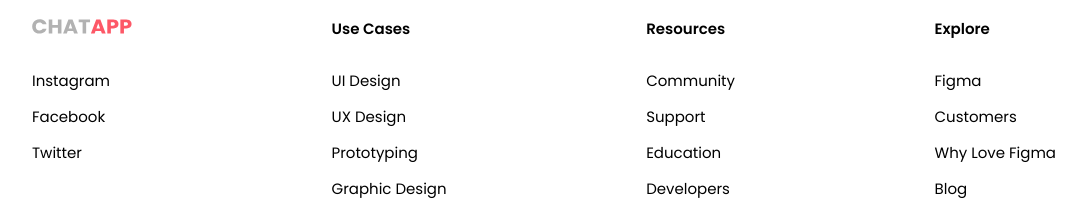
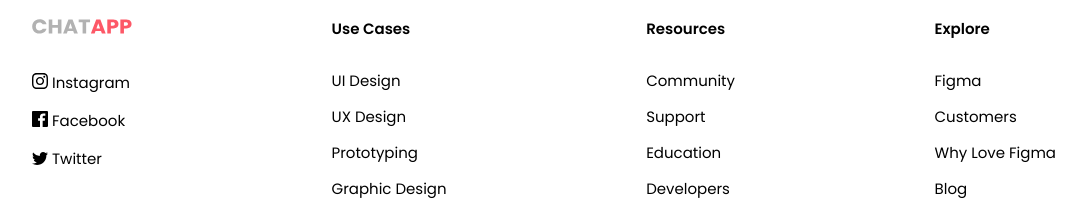
Before and after one commit to julianandreszb/chat-app, a plain HTML site: page index.html in a window 1280 px wide. Shown: the part 1621-1831 px from the top of the page, without its empty margins (96-1182 px from the left). Drawn offline with Linux system fonts and the light colour scheme.

Commit message:
feat: implement icons

```diff
--- a/css/style.css
+++ b/css/style.css
@@ -505,6 +505,30 @@
 
 /*endregion*/
 
+/*region ICONS */
+.icon {
+    width: 2rem;
+    height: 2rem;
+    display: inline-block;
+    background-repeat: no-repeat;
+    position: relative;
+    top: 0.5rem;
+}
+
+.icon-instagram {
+    background: url(/images/instagram-icon.svg) no-repeat;
+}
+
+.icon-facebook {
+    background: url(/images/facebook-icon.svg) no-repeat;
+}
+
+.icon-twitter {
+    background: url(/images/twitter-icon.svg) no-repeat;
+    top: 0.8rem;
+}
+/*endregion*/
+
 /*region CLASS HELPERS */
 .absolute {
     position: absolute;
@@ -521,5 +545,4 @@
 .uppercase {
     text-transform: uppercase;
 }
-
 /*endregion*/
--- a/index.html
+++ b/index.html
@@ -122,13 +122,13 @@
                         </a>
                     </li>
                     <li class="footer__list__item" >
-                        <a class="footer__list__item__link" href="#"><span class="icon-instagram" ></span>Instagram</a>
+                        <a class="footer__list__item__link" href="#"><span class="icon icon-instagram" ></span>Instagram</a>
                     </li>
                     <li class="footer__list__item" >
-                        <a class="footer__list__item__link" href="#"><span class="icon-facebook" ></span>Facebook</a>
+                        <a class="footer__list__item__link" href="#"><span class="icon icon-facebook" ></span>Facebook</a>
                     </li>
                     <li class="footer__list__item" >
-                        <a class="footer__list__item__link" href="#"><span class="icon-twitter" ></span>Twitter</a>
+                        <a class="footer__list__item__link" href="#"><span class="icon icon-twitter" ></span>Twitter</a>
                     </li>
                 </ul>
                 <ul class="footer__list" >
```
Also changed, not shown: images/facebook-icon.svg (added), images/instagram-icon.svg (added), images/twitter-icon.svg (added).
